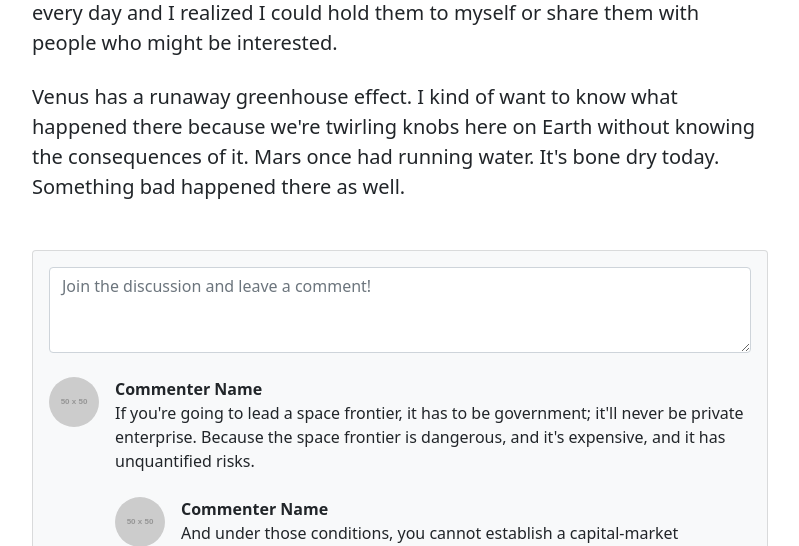
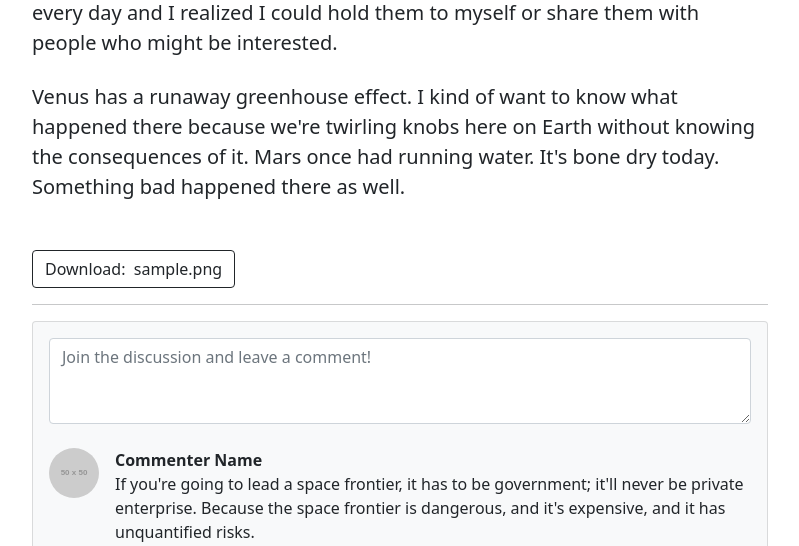
Before and after one commit to cheolseong-son/django_a_to_z, a Django app: page /blog/1/ in a window 1280 px wide. Shown: the part 1179-1725 px from the top of the page, without its empty margins (50-849 px from the left). Run offline with Django 4.2, Linux system fonts and the light colour scheme; tables that the repository leaves empty hold one stand-in row (values such as "Sample post"); grey boxes marked "Sample" are stand-in pictures; grey boxes labelled with a size stand in for pictures from a placeholder-image service; some libraries are stand-ins or nearby versions.

Commit message:
첨부파일있을 경우 포스트 상세 페이지에 다운로드아이콘과 버튼 출력

```diff
--- a/blog/models.py
+++ b/blog/models.py
@@ -22,3 +22,9 @@ class Post(models.Model):
 # Create your models here.
     def get_absolute_url(self):
         return f'/blog/{self.pk}/'
+
+    def get_file_name(self):
+        return os.path.basename(self.file_upload.name)
+
+    def get_file_ext(self):
+        return self.get_file_name().split('.')[-1]
--- a/blog/templates/blog/post_detail.html
+++ b/blog/templates/blog/post_detail.html
@@ -29,6 +29,7 @@
         <!-- Core theme CSS (includes Bootstrap)-->
         <link href="{% static 'blog/bootstrap/bootstrap_grid.min.css' %}" rel="stylesheet"  media="screen">
         <link href="{% static 'blog/css/blog_post.css' %}" rel="stylesheet"  media="screen">
+        <script src="https://kit.fontawesome.com/a6164e37e3.js" crossorigin="anonymous"></script>
 
     </head>
     <body>
@@ -78,6 +79,7 @@
                         <hr/>
                         <section class="mb-5">
                             <p>{{ post.content }}</p>
+
                             <p class="fs-5 mb-4">Science is an enterprise that should be cherished as an activity of the free human mind. Because it transforms who we are, how we live, and it gives us an understanding of our place in the universe.</p>
                             <p class="fs-5 mb-4">The universe is large and old, and the ingredients for life as we know it are everywhere, so there's no reason to think that Earth would be unique in that regard. Whether of not the life became intelligent is a different question, and we'll see if we find that.</p>
                             <p class="fs-5 mb-4">If you get asteroids about a kilometer in size, those are large enough and carry enough energy into our system to disrupt transportation, communication, the food chains, and that can be a really bad day on Earth.</p>
@@ -86,6 +88,22 @@
                             <p class="fs-5 mb-4">Venus has a runaway greenhouse effect. I kind of want to know what happened there because we're twirling knobs here on Earth without knowing the consequences of it. Mars once had running water. It's bone dry today. Something bad happened there as well.</p>
                         </section>
                     </article>
+                    {% if post.file_upload %}
+                    <a href="{{ post.title_upload.url }}" class="btn btn-outline-dark" role="button" download>
+                        Download:
+                        {% if post.get_file_ext == 'csv' %}
+                            <i class="fa-solid fa-file-csv"></i>
+                        {% elif post.get_file_ext == 'xlsx' or  post.get_file_ext == 'xls'%}
+                            <i class="fa-solid fa-file-excel"></i>
+                        {% elif post.get_file_ext == 'docx' or  post.get_file_ext == 'doc'%}
+                            <i class="fa-solid fa-file-word"></i>
+                        {% else %}
+                            <i class="fa-solid fa-folder-arrow-down"></i>
+                        {% endif %}
+                        {{ post.get_file_name }}
+                    </a>
+                    {% endif %}
+                    <hr/>
                     <!-- Comments section-->
                     <section class="mb-5">
                         <div class="card bg-light">
```
